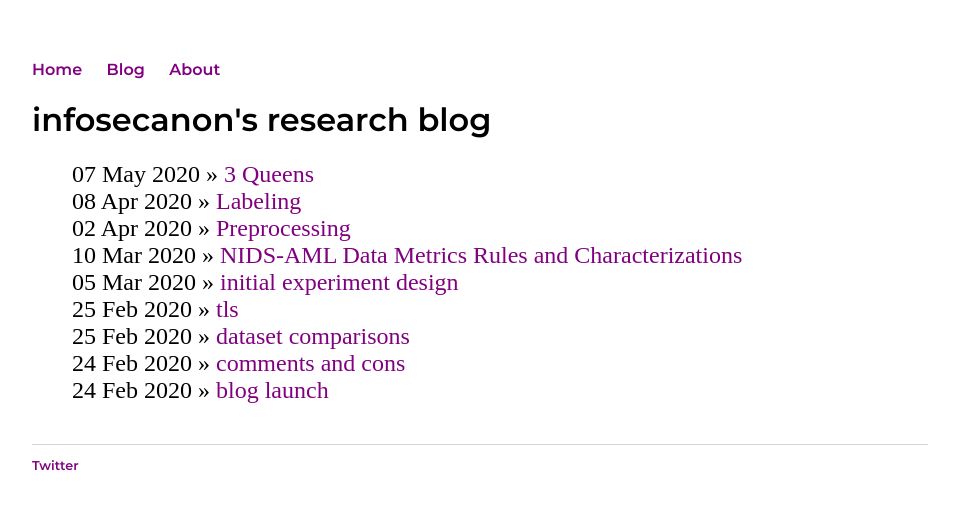
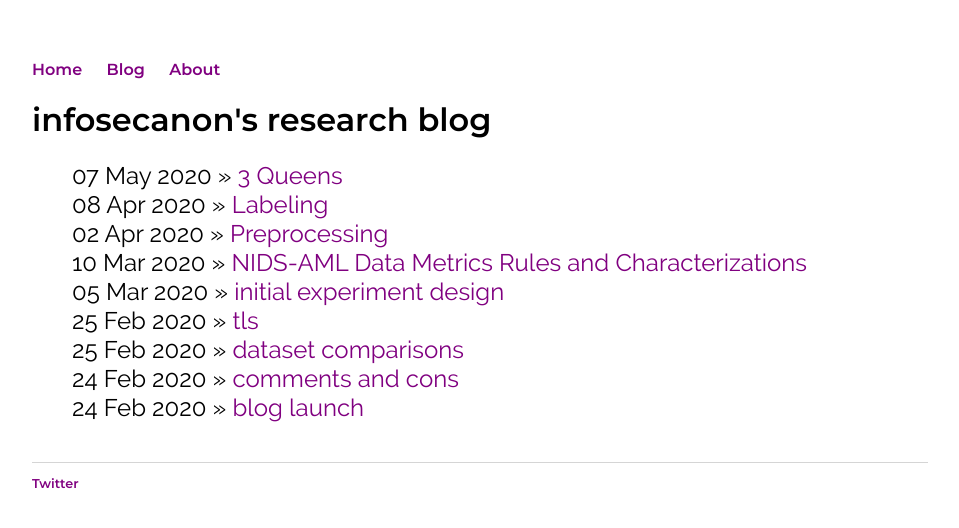
Before and after one commit to infosecanon/infosecanon.github.io, a Jekyll site: the page built from blog/index.html, in a window 1280 px wide. Shown: the top 528 px of the page, without its empty margins (160-1119 px from the left). Built offline with Jekyll 4.4.1, drawn with Linux system fonts in a browser that asks for light colours.

Commit message:
theme adjustment for fonts

```diff
--- a/css/main.css
+++ b/css/main.css
@@ -46,10 +46,12 @@ footer {
 }
 
 ul.posts {
+    font-family: raleway-regular;
     margin: 20px auto 40px;
     font-size: 1.5em;
 }
 
 ul.posts li {
+    font-family: raleway-regular;
     list-style: none;
 }
```
